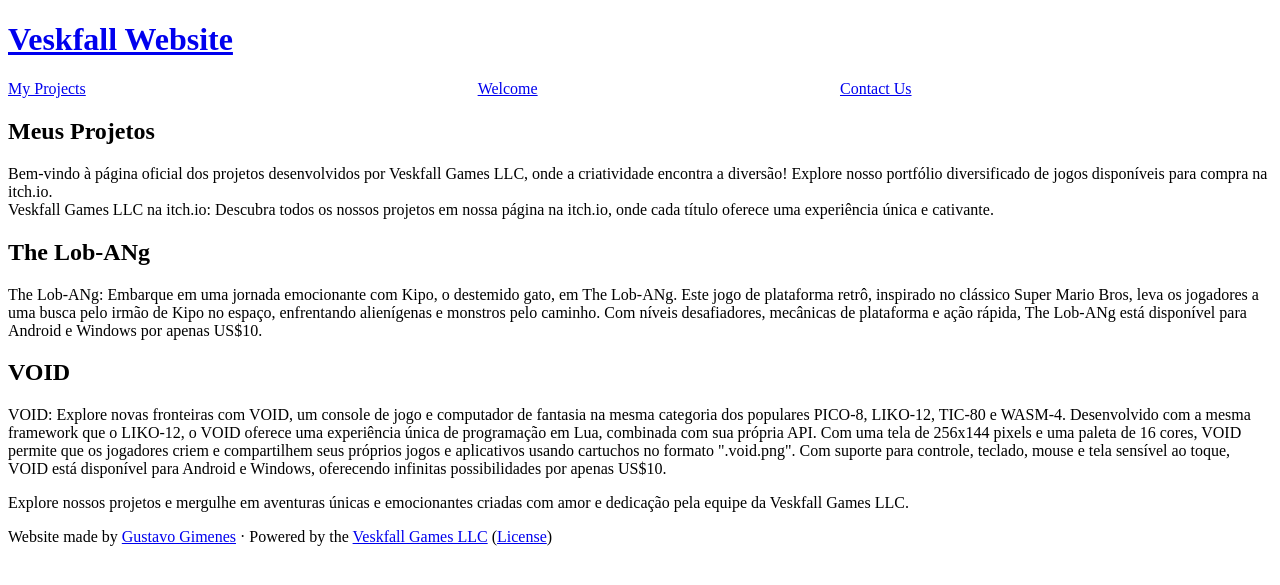
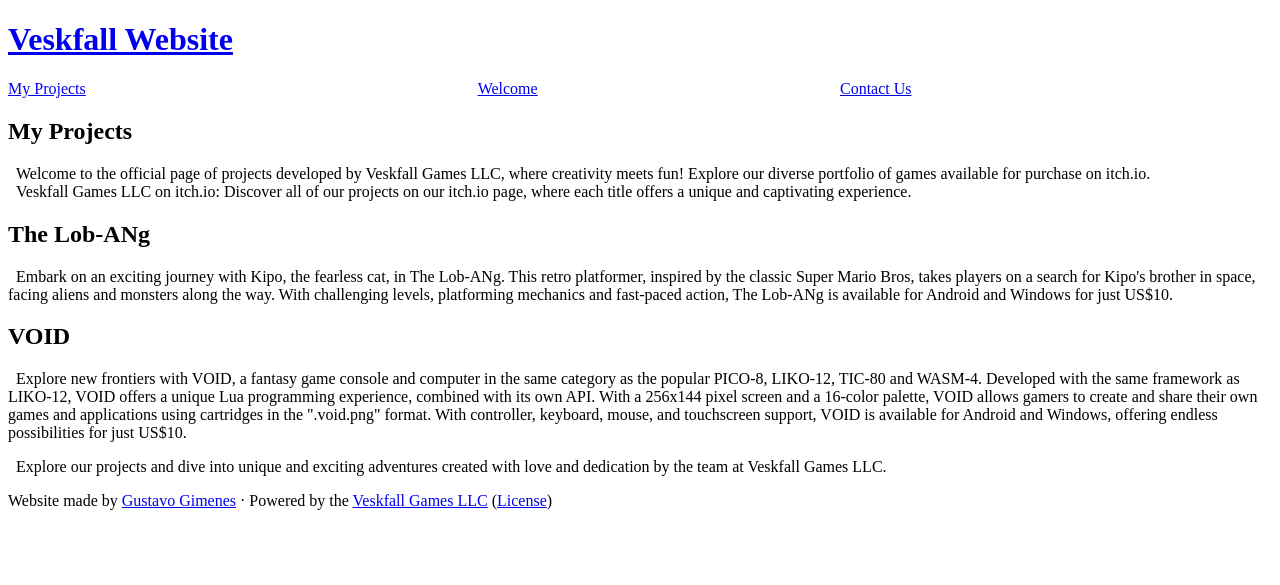
Before and after one commit to Gustavo-Gimenes/Website-Veskfall, a Jekyll site: the page built from proj.html, in a window 1280 px wide. Shown: the top 585 px of the page. Built offline with Jekyll 4.4.1, drawn with Linux system fonts in a browser that asks for light colours.

Commit message:
Add files via upload

```diff
--- a/_config.yml
+++ b/_config.yml
@@ -1,4 +1,4 @@
-name: Veskfall
+name: Website Veskfall
 description: "Official Website Veskfall Games LLC"
 markdown: kramdown
 paginate: 5
--- a/index.html
+++ b/index.html
@@ -1,4 +1,4 @@
 ---
 layout: default
 ---
-<h2>Veskfall Website</h2>
+<h2>Veskfall</h2>
--- a/proj.html
+++ b/proj.html
@@ -1,16 +1,15 @@
 ---
 layout: default
-title: My Projects
+title: Veskfall Website - My Projects
 ---
-<h2>Meus Projetos</h2>
-<p>Bem-vindo à página oficial dos projetos desenvolvidos por Veskfall Games LLC, onde a criatividade encontra a diversão! Explore nosso portfólio diversificado de jogos disponíveis para compra na itch.io.<br>Veskfall Games LLC na itch.io: Descubra todos os nossos projetos em nossa página na itch.io, onde cada título oferece uma experiência única e cativante.</p>
+<h2>My Projects</h2>
+<p>&nbsp;&nbsp;Welcome to the official page of projects developed by Veskfall Games LLC, where creativity meets fun! Explore our diverse portfolio of games available for purchase on itch.io.<br>&nbsp;&nbsp;Veskfall Games LLC on itch.io: Discover all of our projects on our itch.io page, where each title offers a unique and captivating experience.</p>
 <div id="thelobang">
 <h2>The Lob-ANg</h2>
-<p>The Lob-ANg: Embarque em uma jornada emocionante com Kipo, o destemido gato, em The Lob-ANg. Este jogo de plataforma retrô, inspirado no clássico Super Mario Bros, leva os jogadores a uma busca pelo irmão de Kipo no espaço, enfrentando alienígenas e monstros pelo caminho. Com níveis desafiadores, mecânicas de plataforma e ação rápida, The Lob-ANg está disponível para Android e Windows por apenas US$10.
-</p>
+<p>&nbsp;&nbsp;Embark on an exciting journey with Kipo, the fearless cat, in The Lob-ANg. This retro platformer, inspired by the classic Super Mario Bros, takes players on a search for Kipo's brother in space, facing aliens and monsters along the way. With challenging levels, platforming mechanics and fast-paced action, The Lob-ANg is available for Android and Windows for just US$10.</p>
 </div>
 <div id="void">
 <h2>VOID</h2>
-<p>VOID: Explore novas fronteiras com VOID, um console de jogo e computador de fantasia na mesma categoria dos populares PICO-8, LIKO-12, TIC-80 e WASM-4. Desenvolvido com a mesma framework que o LIKO-12, o VOID oferece uma experiência única de programação em Lua, combinada com sua própria API. Com uma tela de 256x144 pixels e uma paleta de 16 cores, VOID permite que os jogadores criem e compartilhem seus próprios jogos e aplicativos usando cartuchos no formato ".void.png". Com suporte para controle, teclado, mouse e tela sensível ao toque, VOID está disponível para Android e Windows, oferecendo infinitas possibilidades por apenas US$10.</p>
+<p>&nbsp;&nbsp;Explore new frontiers with VOID, a fantasy game console and computer in the same category as the popular PICO-8, LIKO-12, TIC-80 and WASM-4. Developed with the same framework as LIKO-12, VOID offers a unique Lua programming experience, combined with its own API. With a 256x144 pixel screen and a 16-color palette, VOID allows gamers to create and share their own games and applications using cartridges in the ".void.png" format. With controller, keyboard, mouse, and touchscreen support, VOID is available for Android and Windows, offering endless possibilities for just US$10.</p>
 </div>
-<p>Explore nossos projetos e mergulhe em aventuras únicas e emocionantes criadas com amor e dedicação pela equipe da Veskfall Games LLC.</p>
+<p>&nbsp;&nbsp;Explore our projects and dive into unique and exciting adventures created with love and dedication by the team at Veskfall Games LLC.</p>
```
Also changed, not shown: 404.html (+5 -14 lines), README.md.
